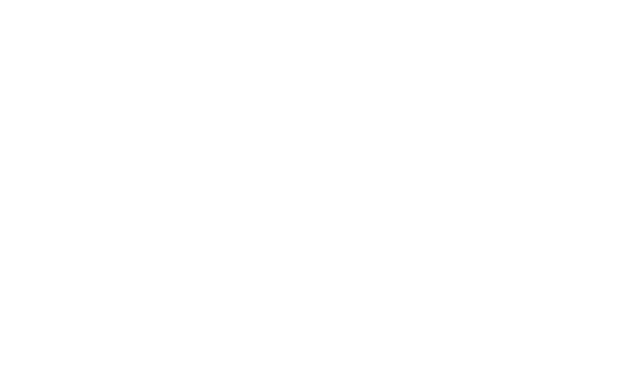
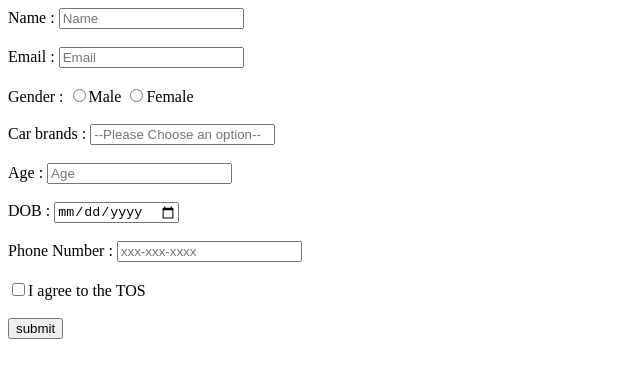
Before and after one commit to acciojob/signup-form-car-Rajasimman-R, a website: page main.html in a window 1280 px wide. Shown: the whole page, without its empty margins (0-640 px from the left). Drawn offline with Linux system fonts and the light colour scheme.

Commit message:
created a submission

```diff
--- a/main.html
+++ b/main.html
@@ -8,7 +8,27 @@
 
 <body>
 	<!-- the entire body must be written by student -->
-    <script type="text/javascript" src="./script.js">
+	<form action="#" method="post">
+	<label for="name">Name : </label>
+	<input type="text" id="name" name="name" placeholder="Name" required><br><br>
+	<label for="email">Email : </label>
+	<input type="email" id=email name="email" placeholder="Email" required><br><br>
+	<lable for="gender">Gender : </lable>
+		<input type="radio" id="gender_m" name="gender" required ><lable for="gender_m">Male</lable>
+ <input type="radio" id="gender_f" name="gender" ><b<lable for="gender_f">Female</lable>
+<br><br><label for="cars">Car brands : </label><input type="select" required id="cars" placeholder="--Please Choose an option--">
+<br><br>	<label for="Age">Age : </label>
+	 <input type="number" id="age" name="age" placeholder="Age" required>
+	 <br><br>
+	 <label for="dob">DOB : </label>
+	 <input type="date" id="dob" name="dob" placeholder="xxx-xxx-xxxx" required>
+	 <br><br>
+	 <label for="tel">Phone Number : </label>
+	 <input type="tel" id="tel" name="tel" placeholder="xxx-xxx-xxxx" required>
+    <br><br><input type="checkbox" id="tos" name="tos" required><label for="tos">I agree to the TOS</label>
+	 <br><br><button>submit</button>
+	 </form>
+	<script type="text/javascript" src="./script.js">
 </script>
 
 </body>
```
